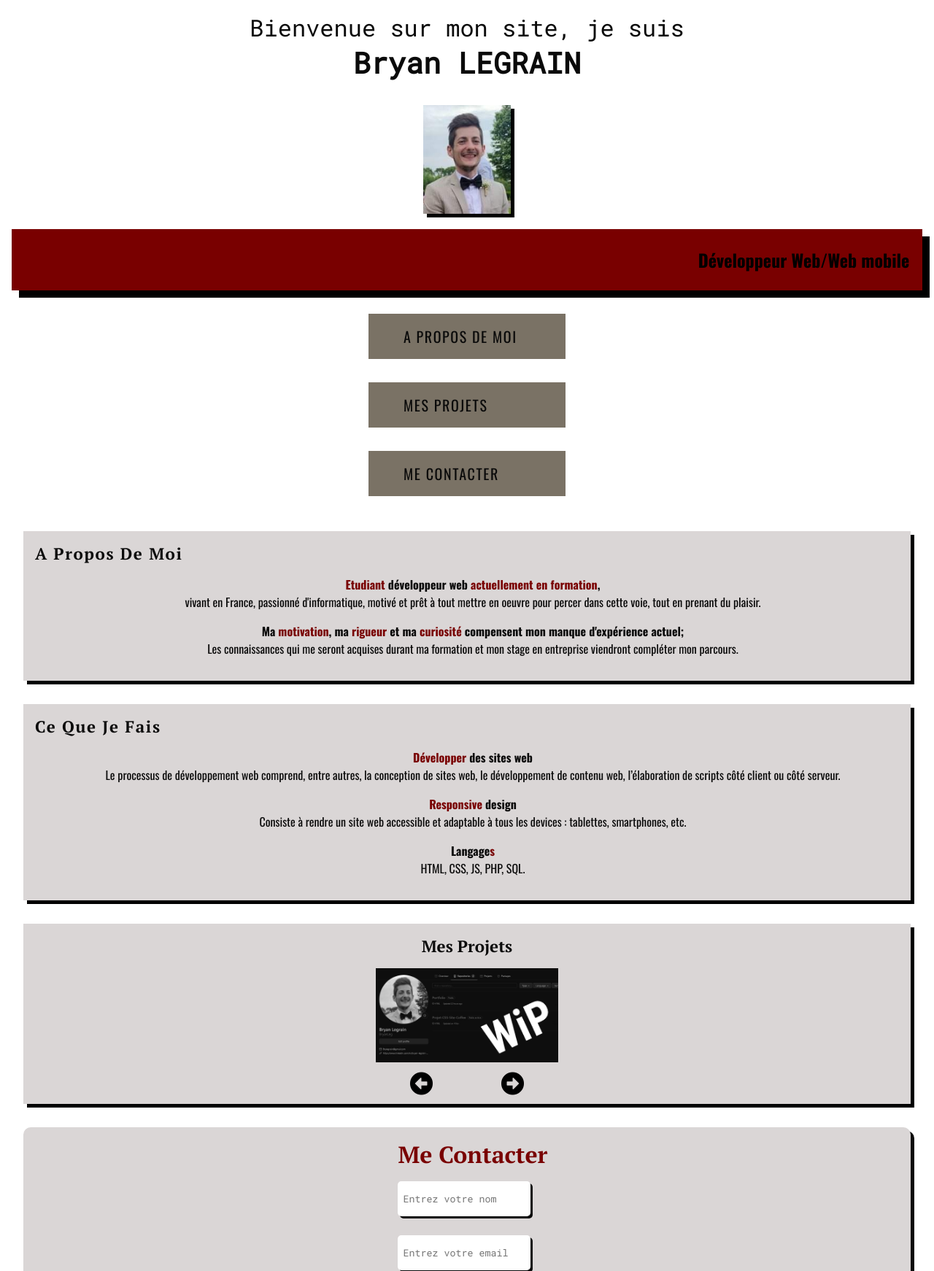
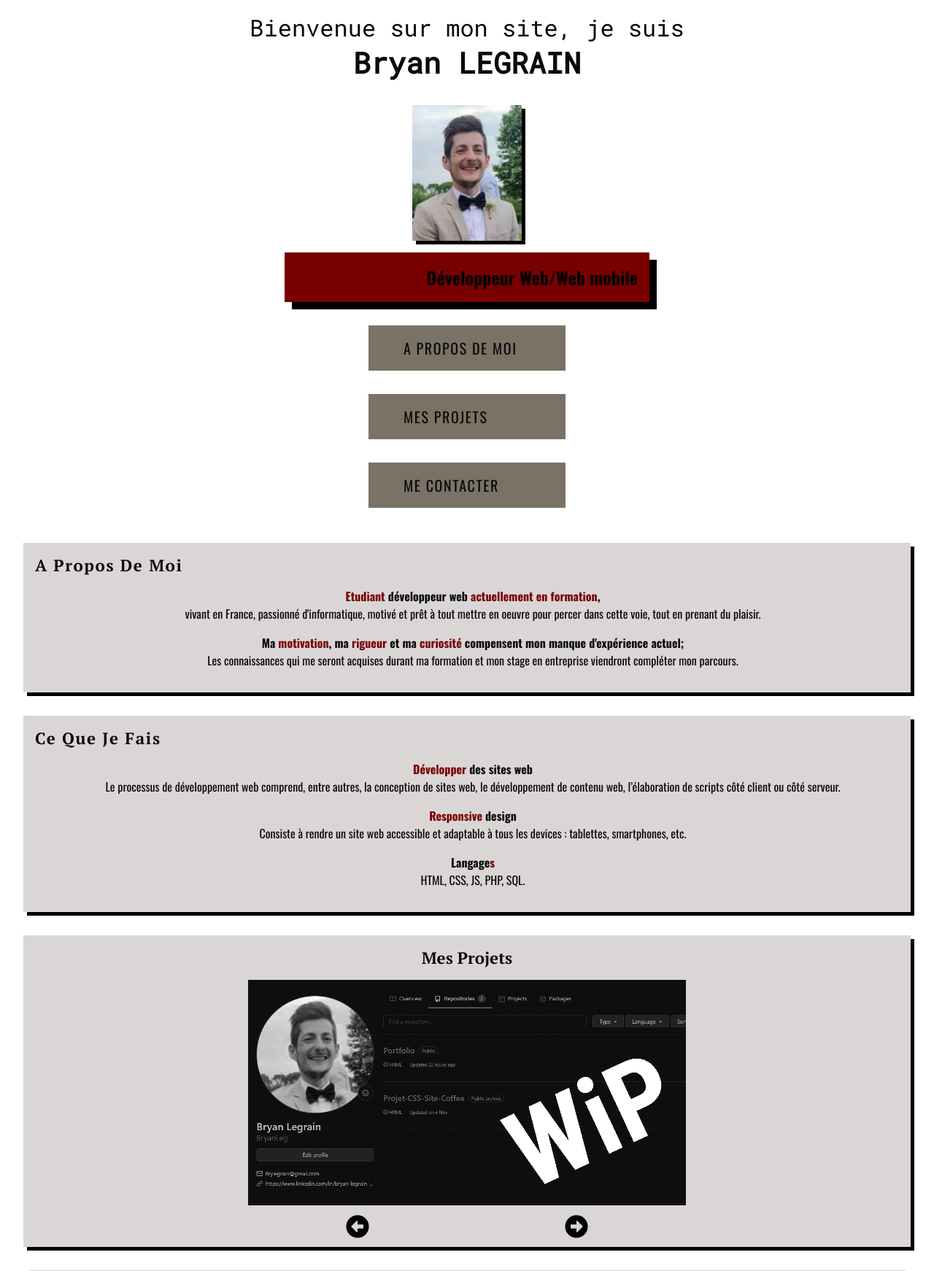
Before and after one commit to BryanLeg/MySite, a PHP site: page / in a window 1280 px wide. Shown: the top 1742 px of the page at 73% size. Run offline with PHP 8.4, Linux system fonts and the light colour scheme.

Commit message:
mediaQueries

```diff
--- a/style.css
+++ b/style.css
@@ -28,6 +28,9 @@
   text-align: center;
   margin-top: 1rem;
   width: 100%;
+  display: flex;
+  flex-direction: column;
+  align-items: center;
 }
 
 .title {
@@ -48,7 +51,8 @@
 
 .subtitle {
   display: flex;
-  padding: 1.5rem 1.1rem;
+  width: 320px;
+  padding: 0.5rem 1rem;
   font-size: 1.5rem;
   font-weight: 700;
   background: var(--primaryColor);
@@ -302,3 +306,22 @@ a {
   }
 }
 /* end footer */
+
+/* media queries */
+
+@media (min-width: 768px) {
+  .subtitle {
+    width: 500px;
+    padding: 1rem 1rem;
+  }
+
+  .imgProject {
+    width: 600px;
+  }
+
+  .picture {
+    width: 150px;
+  }
+}
+
+/* end media queries */
```
